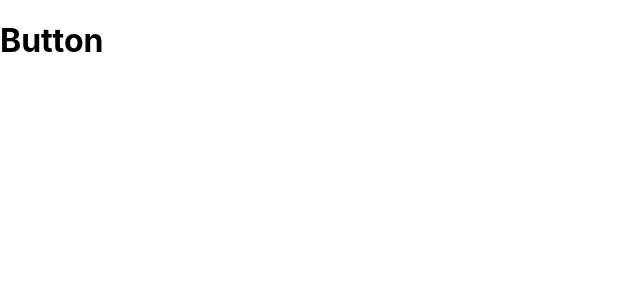
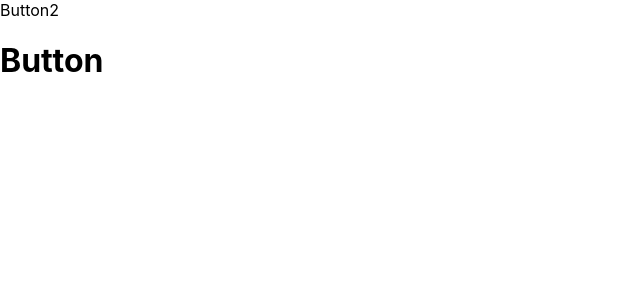
Before and after one commit to CodingAdda0506/REACT, a React (Create React App) app: page / in a window 1280 px wide. Shown: the top 300 px of the page, without its empty margins (0-640 px from the left). Built offline with nearby package versions, Linux system fonts and the light colour scheme.

Commit message:
Functional Based Components

```diff
--- a/src/App.js
+++ b/src/App.js
@@ -1,9 +1,11 @@
 import React from 'react'
 import Button from './Components/Button';
+import Button2 from './Components/Button2';
 
 const App = () => {
   return (
     <div>
+      <Button2 />
       <Button />
     </div>
   )
--- a/src/Components/Button.jsx
+++ b/src/Components/Button.jsx
@@ -1,23 +1,12 @@
-// import React from 'react'
+import React from 'react';
 
-// const Button = () => {
-//   return (
-//     <div>
-//         <h1>Button</h1>
-//     </div>
-//   )
-// }
+// Passing props from parent to child
+const Button = ({ title, description }) => {
+  return (
+    <div>
+      <h1>Button</h1>
+    </div>
+  )
+}
 
-// export default Button;
-
-import React, { Component } from 'react'
-
-export default class Button extends Component {
-  render() {
-    return (
-      <div>
-        <h1>Button</h1>
-      </div>
-    )
-  }
-}
+export default Button;
--- /dev/null
+++ b/src/Components/Button2.jsx
@@ -0,0 +1,9 @@
+import React from 'react'
+
+const Button2 = () => {
+  return (
+    <div>Button2</div>
+  )
+}
+
+export default Button2
```
